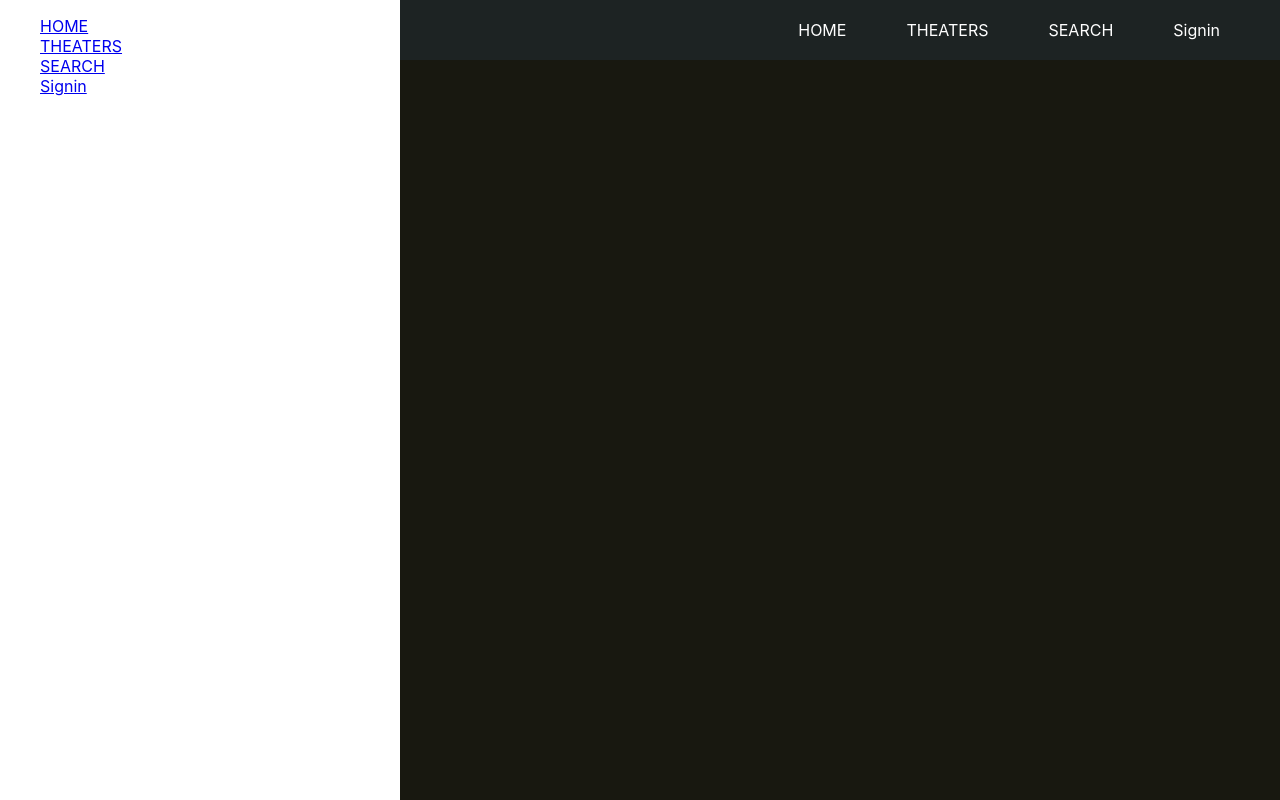
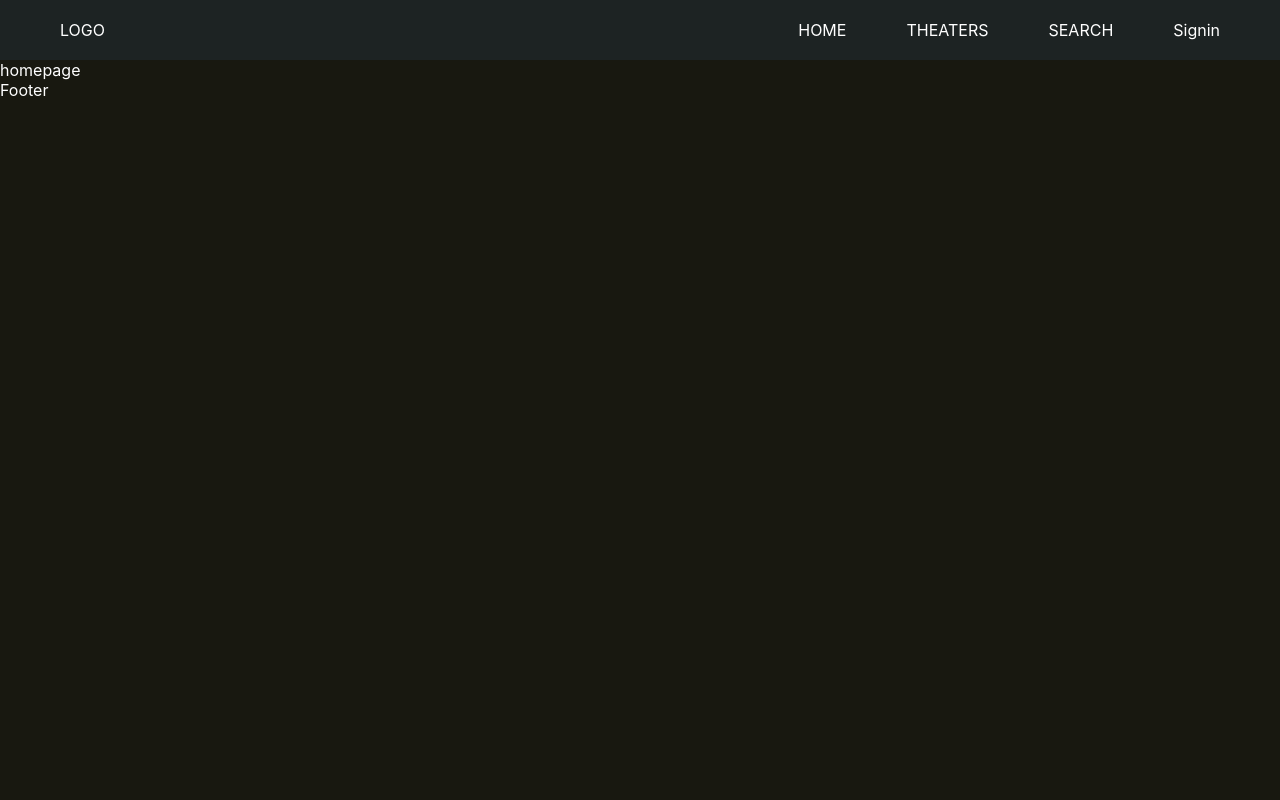
Before and after one commit to chonhenry/movie-theater, a React (Create React App) app: page / in a window 1280 px wide. Built offline with nearby package versions, Linux system fonts and the light colour scheme.

Commit message:
more styles to navbar

```diff
--- a/src/App.js
+++ b/src/App.js
@@ -3,6 +3,7 @@ import { BrowserRouter, Route } from "react-router-dom";
 import Navbar from "./components/navbar/navbar";
 import Footer from "./components/footer/footer";
 import SideMenu from "./components/side-menu/side-menu";
+import Backdrop from "./components/backdrop/backdrop";
 import Homepage from "./pages/homepage/homepage";
 import MovieDetail from "./pages/movie-detail/movie-detail";
 import MovieShowtime from "./pages/movie-showtime/movie-showtime";
@@ -13,12 +14,33 @@ import TheaterShowtime from "./pages/theater-showtime/theater-showtime";
 import "./App.css";
 
 class App extends Component {
+  state = {
+    sideMenuOpen: false,
+  };
+
+  toggleClickHandler = () => {
+    this.setState((prevState) => {
+      return { sideMenuOpen: !prevState.sideMenuOpen };
+    });
+  };
+
+  backdropClickHandler = () => {
+    this.setState({ sideMenuOpen: false });
+  };
+
   render() {
+    let backdrop;
+
+    if (this.state.sideMenuOpen) {
+      backdrop = <Backdrop click={this.backdropClickHandler}></Backdrop>;
+    }
+
     return (
       <div className="App ui">
         <BrowserRouter>
-          <Navbar></Navbar>
-          <SideMenu></SideMenu>
+          <Navbar toggleClickHandler={this.toggleClickHandler}></Navbar>
+          <SideMenu show={this.state.sideMenuOpen}></SideMenu>
+          {backdrop}
           <Route path="/" exact component={Homepage}></Route>
           <Route path="/movie:id" exact component={MovieDetail}></Route>
           <Route
--- a/src/components/backdrop/backdrop.js
+++ b/src/components/backdrop/backdrop.js
@@ -1,8 +1,8 @@
-import React, { Component } from "react";
+import React from "react";
 import "./backdrop.scss";
 
 const Backdrop = (props) => {
-  return <div className="backdrop" />;
+  return <div className="backdrop" onClick={props.click} />;
 };
 
 export default Backdrop;
--- a/src/components/backdrop/backdrop.scss
+++ b/src/components/backdrop/backdrop.scss
@@ -1,2 +1,9 @@
 .backdrop {
+  position: fixed;
+  width: 100%;
+  height: 100%;
+  top: 0;
+  left: 0;
+  background-color: rgba(0, 0, 0, 0.3);
+  z-index: 100;
 }
--- a/src/components/navbar/navbar.js
+++ b/src/components/navbar/navbar.js
@@ -4,12 +4,12 @@ import ToggleButton from "../toggle-button/toggle-button";
 import logo from "../../assets/images/logo.png";
 import { Link } from "react-router-dom";
 
-const Navbar = () => {
+const Navbar = (props) => {
   return (
     <header className="navbar">
       <nav className="navbar-navigation">
-        <div>
-          <ToggleButton />
+        <div className="toogle-btn">
+          <ToggleButton click={props.toggleClickHandler} />
         </div>
         <div className="navbar-logo">
           <Link to="/" className="logo">
--- a/src/components/side-menu/side-menu.js
+++ b/src/components/side-menu/side-menu.js
@@ -1,10 +1,15 @@
-import React, { Component } from "react";
+import React from "react";
 import "./side-menu.scss";
 import { Link } from "react-router-dom";
 
 const SideMenu = (props) => {
+  let sideMenuClasses = "side-menu";
+  if (props.show) {
+    sideMenuClasses = "side-menu open";
+  }
+
   return (
-    <nav className="side-menu">
+    <nav className={sideMenuClasses}>
       <ul>
         <li>
           <Link to="/" className="link">
@@ -23,7 +28,7 @@ const SideMenu = (props) => {
         </li>
         <li>
           <Link to="/location" className="link">
-            Signin
+            SIGNIN
           </Link>
         </li>
       </ul>
--- a/src/components/side-menu/side-menu.scss
+++ b/src/components/side-menu/side-menu.scss
@@ -1,8 +1,55 @@
 .side-menu {
-  background-color: white;
+  background-color: #1d2323;
   height: 100%;
   position: fixed;
   top: 0;
   left: 0;
-  width: 400px;
+  width: 70%;
+  max-width: 400px;
+  z-index: 200;
+  transform: translateX(-100%);
+  transition: transform 0.5s;
+
+  ul {
+    height: 100%;
+    list-style: none;
+    display: flex;
+    flex-direction: column;
+    justify-content: center;
+    margin: 0;
+
+    li {
+      margin: 20px 0;
+
+      .link {
+        text-decoration: none;
+        color: white;
+
+        &:hover {
+          cursor: pointer;
+          border-bottom: 1px solid white;
+        }
+      }
+    }
+  }
 }
+
+.side-menu.open {
+  transform: translateX(0);
+}
+
+@media (max-width: 768px) {
+  .navbar-items {
+    display: none;
+  }
+
+  .toogle-btn {
+    margin: 10px 0;
+  }
+}
+
+@media (min-width: 768px) {
+  .toogle-btn {
+    display: none;
+  }
+}
--- a/src/components/toggle-button/toggle-button.js
+++ b/src/components/toggle-button/toggle-button.js
@@ -1,9 +1,9 @@
-import React, { Component } from "react";
+import React from "react";
 import "./toggle-button.scss";
 
 const ToggleButton = (props) => {
   return (
-    <button className="toggle-btn">
+    <button className="toggle-btn" onClick={props.click}>
       <div className="toggle-btn-line" />
       <div className="toggle-btn-line" />
       <div className="toggle-btn-line" />
```
